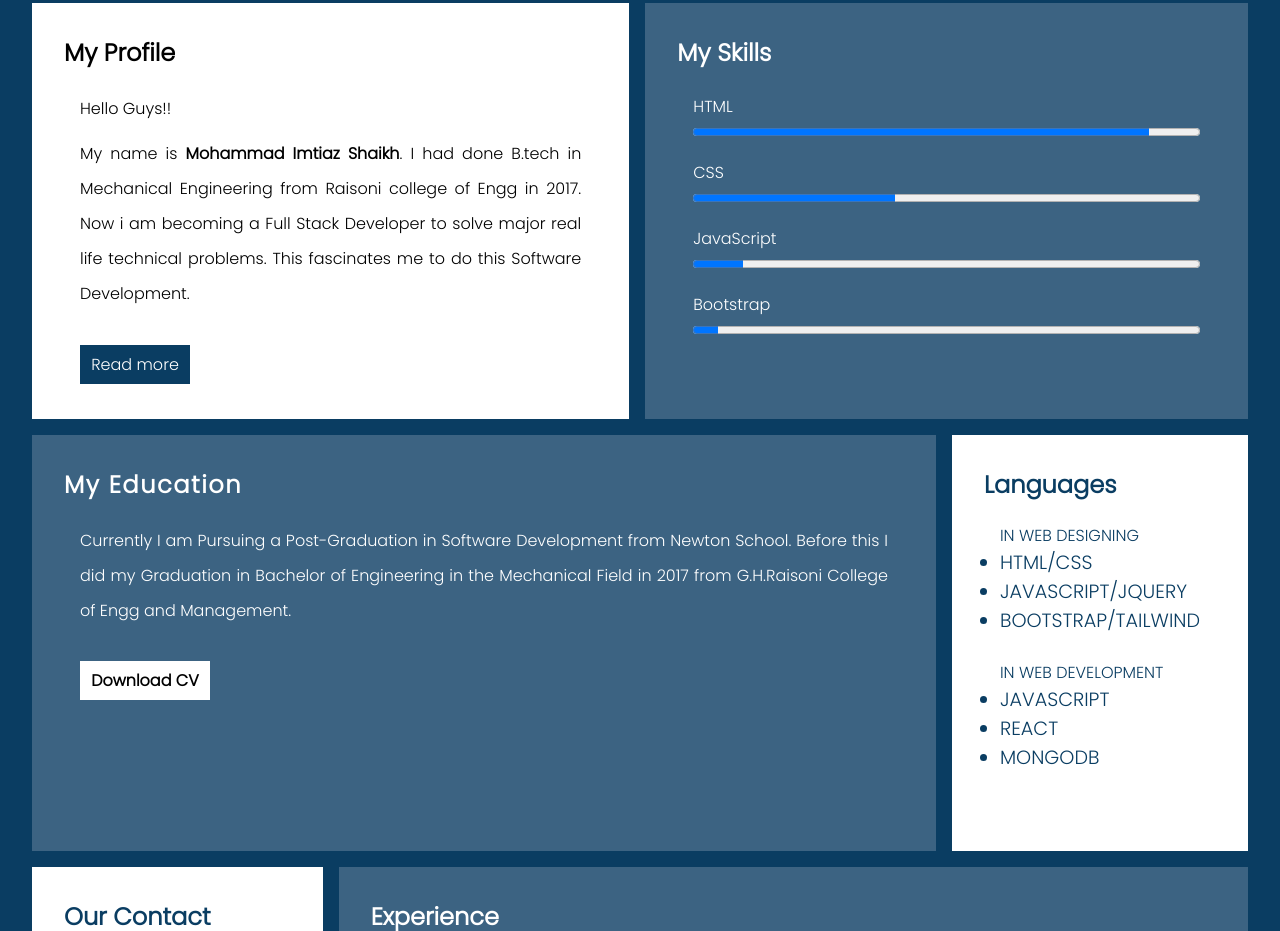
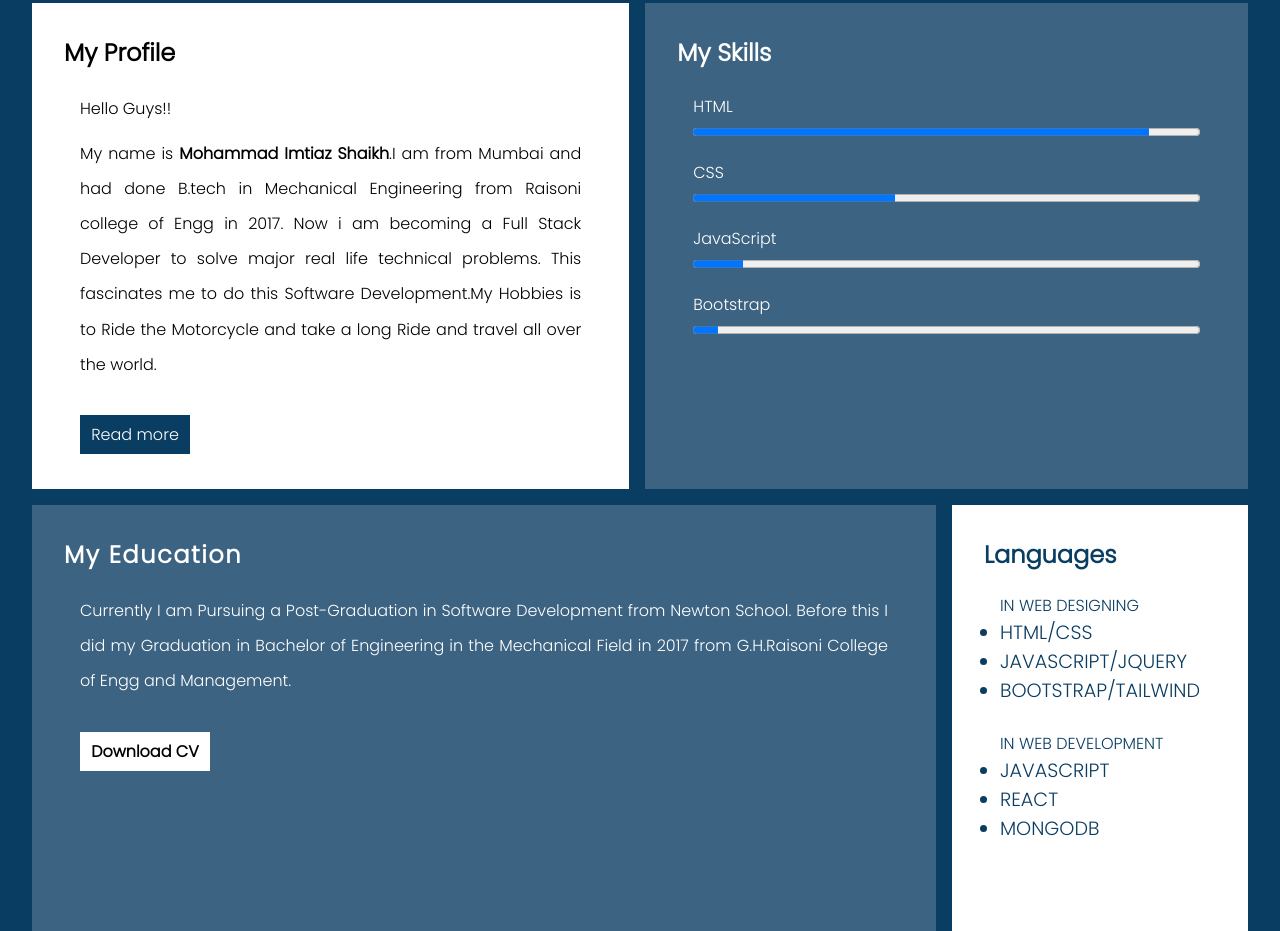
Before and after one commit to imtiazalisultan/Text-area-HTML-Layout-Header-Nav-Section-Aside-Footer---Post-Class---HTML---CSS-Mini-Project-, a plain HTML site: page index.html in a window 1280 px wide. Shown: the part 829-1760 px from the top of the page. Drawn offline with Linux system fonts and the light colour scheme; files whose address does not match are found by name.

Commit message:
Update index.html

```diff
--- a/index.html
+++ b/index.html
@@ -29,9 +29,9 @@
         <div class="profile">
             <h2>My Profile</h2>
             <p>Hello Guys!!</p>
-            <p>My name is <b>Mohammad Imtiaz Shaikh</b>. I had done B.tech in Mechanical Engineering from Raisoni
+            <p>My name is <b>Mohammad Imtiaz Shaikh</b>.I am from Mumbai and had done B.tech in Mechanical Engineering from Raisoni
             college of Engg in 2017. Now i am becoming a Full Stack Developer to solve major real life technical
-            problems. This fascinates me to do this Software Development.
+            problems. This fascinates me to do this Software Development.My Hobbies is to Ride the Motorcycle and take a long Ride and travel all over the world.
             <br><br>
             <a href="">Read more</a>
             </p>
```
